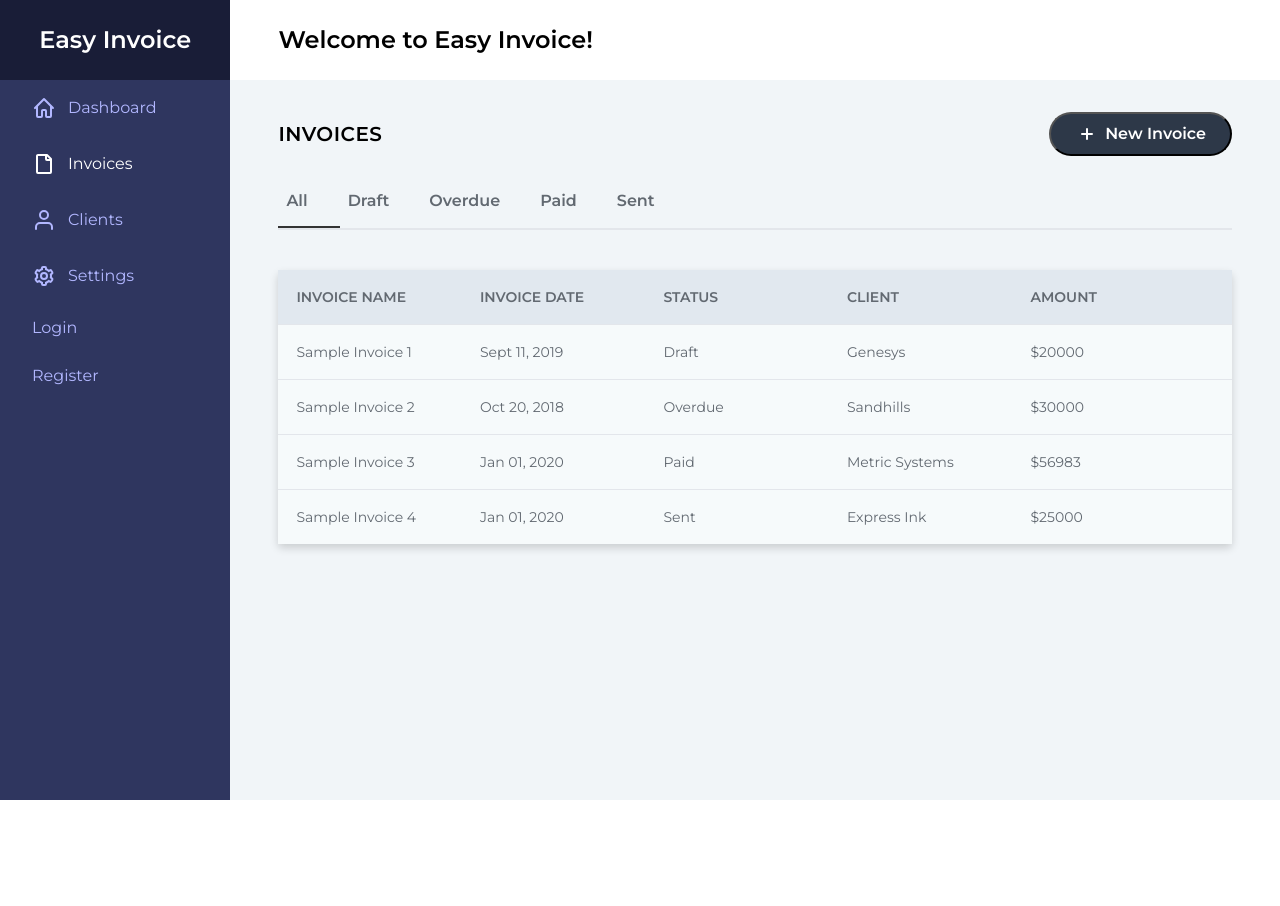
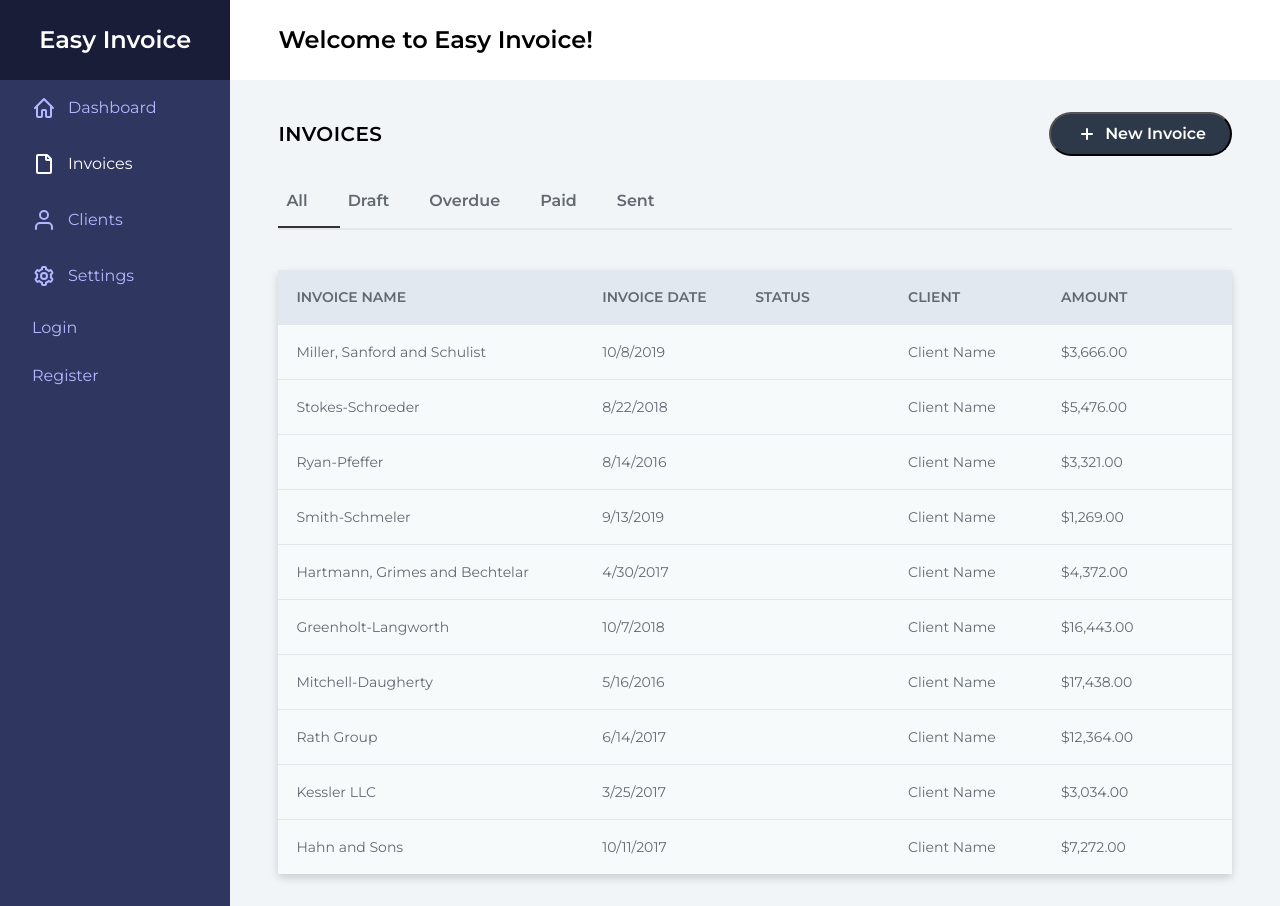
Before and after one commit to rprema/easy-invoice, an Angular app: page /invoices in a window 1280 px wide. Before the commit the page ends 800 px from the top, so only its background shows below. Built offline with nearby package versions, Linux system fonts and the light colour scheme.

Commit message:
Add mock data to the invoices page.

```diff
--- /dev/null
+++ b/src/app/invoices.ts
@@ -0,0 +1,352 @@
+let invoices = [{
+  id: 50,
+  invoiceNumber: 100,
+  invoiceStatus: null,
+  invoiceDate: '10/8/2019',
+  dueDate: '4/6/2017',
+  invoiceName: 'Miller, Sanford and Schulist',
+  companyInfo: {
+    name: 'Oyoba',
+    address: '5567 Larry Avenue',
+    email: 'lcloughton0@washingtonpost.com',
+    phone: '275-616-1939'
+  },
+  clientId: 1,
+  invoiceItems: [
+    {
+      itemName: 'Zontrax',
+      cost: 39,
+      quantity: 94
+    }
+  ],
+  settings: {
+    currency: 'Ruble',
+    taxPercentage: 45,
+    discount: 19
+  }
+}, {
+  id: 59,
+  invoiceNumber: 93,
+  invoiceStatus: null,
+  invoiceDate: '8/22/2018',
+  dueDate: '3/18/2017',
+  invoiceName: 'Stokes-Schroeder',
+  companyInfo: {
+    name: 'Wordpedia',
+    address: '2 Brentwood Avenue',
+    email: 'igravell1@sun.com',
+    phone: '562-785-2327'
+  },
+  clientId: 2,
+  invoiceItems: [
+    {
+      itemName: 'Bitwolf',
+      cost: 26,
+      quantity: 61
+    },
+    {
+      itemName: 'Bamity',
+      cost: 70,
+      quantity: 23
+    },
+    {
+      itemName: 'Trippledex',
+      cost: 20,
+      quantity: 85
+    },
+    {
+      itemName: 'Subin',
+      cost: 38,
+      quantity: 11
+    },
+    {
+      itemName: 'Zontrax',
+      cost: 2,
+      quantity: 81
+    }
+  ],
+  settings: {
+    currency: 'Euro',
+    taxPercentage: 60,
+    discount: 58
+  }
+}, {
+  id: 2,
+  invoiceNumber: 56,
+  invoiceStatus: null,
+  invoiceDate: '8/14/2016',
+  dueDate: '12/26/2018',
+  invoiceName: 'Ryan-Pfeffer',
+  companyInfo: {
+    name: 'Fadeo',
+    address: '067 Browning Court',
+    email: 'pdunston2@wsj.com',
+    phone: '686-312-4471'
+  },
+  clientId: 3,
+  invoiceItems: [
+    {
+      itemName: 'Pannier',
+      cost: 81,
+      quantity: 41
+    }
+  ],
+  settings: {
+    currency: 'Leu',
+    taxPercentage: 69,
+    discount: 12
+  }
+}, {
+  id: 28,
+  invoiceNumber: 4,
+  invoiceStatus: null,
+  invoiceDate: '9/13/2019',
+  dueDate: '12/14/2016',
+  invoiceName: 'Smith-Schmeler',
+  companyInfo: {
+    name: 'Yadel',
+    address: '1 Carberry Park',
+    email: 'edust3@dailymotion.com',
+    phone: '953-287-7565'
+  },
+  clientId: 4,
+  invoiceItems: [
+    {
+      itemName: 'Konklab',
+      cost: 84,
+      quantity: 15
+    },
+    {
+      itemName: 'Duobam',
+      cost: 3,
+      quantity: 3
+    }
+  ],
+  settings: {
+    currency: 'Peso',
+    taxPercentage: 92,
+    discount: 39
+  }
+}, {
+  id: 35,
+  invoiceNumber: 75,
+  invoiceStatus: null,
+  invoiceDate: '4/30/2017',
+  dueDate: '3/15/2016',
+  invoiceName: 'Hartmann, Grimes and Bechtelar',
+  companyInfo: {
+    name: 'Zoomzone',
+    address: '858 Columbus Parkway',
+    email: 'mjeacop4@time.com',
+    phone: '154-942-1641'
+  },
+  clientId: 5,
+  invoiceItems: [
+    {
+      itemName: 'Zoolab',
+      cost: 34,
+      quantity: 82
+    },
+    {
+      itemName: 'Bytecard',
+      cost: 22,
+      quantity: 72
+    }
+  ],
+  settings: {
+    currency: 'Som',
+    taxPercentage: 96,
+    discount: 100
+  }
+}, {
+  id: 9,
+  invoiceNumber: 90,
+  invoiceStatus: null,
+  invoiceDate: '10/7/2018',
+  dueDate: '8/26/2016',
+  invoiceName: 'Greenholt-Langworth',
+  companyInfo: {
+    name: 'Browsezoom',
+    address: '2 Kropf Circle',
+    email: 'mkaroly5@bbb.org',
+    phone: '207-756-5908'
+  },
+  clientId: 6,
+  invoiceItems: [
+    {
+      itemName: 'Zontrax',
+      cost: 72,
+      quantity: 9
+    },
+    {
+      itemName: 'Tempsoft',
+      cost: 94,
+      quantity: 72
+    },
+    {
+      itemName: 'Toughjoyfax',
+      cost: 58,
+      quantity: 94
+    },
+    {
+      itemName: 'Pannier',
+      cost: 97,
+      quantity: 11
+    },
+    {
+      itemName: 'Overhold',
+      cost: 66,
+      quantity: 38
+    }
+  ],
+  settings: {
+    currency: 'Kuna',
+    taxPercentage: 95,
+    discount: 72
+  }
+}, {
+  id: 71,
+  invoiceNumber: 38,
+  invoiceStatus: null,
+  invoiceDate: '5/16/2016',
+  dueDate: '10/3/2016',
+  invoiceName: 'Mitchell-Daugherty',
+  companyInfo: {
+    name: 'Eayo',
+    address: '5 Alpine Trail',
+    email: 'sbraiden6@dagondesign.com',
+    phone: '271-824-3745'
+  },
+  clientId: 7,
+  invoiceItems: [
+    {
+      itemName: 'Sonsing',
+      cost: 91,
+      quantity: 74
+    },
+    {
+      itemName: 'Viva',
+      cost: 48,
+      quantity: 21
+    },
+    {
+      itemName: 'Biodex',
+      cost: 98,
+      quantity: 88
+    },
+    {
+      itemName: 'Quo Lux',
+      cost: 70,
+      quantity: 15
+    },
+    {
+      itemName: 'Alphazap',
+      cost: 2,
+      quantity: 11
+    }
+  ],
+  settings: {
+    currency: 'Yen',
+    taxPercentage: 97,
+    discount: 20
+  }
+}, {
+  id: 70,
+  invoiceNumber: 1,
+  invoiceStatus: null,
+  invoiceDate: '6/14/2017',
+  dueDate: '10/5/2017',
+  invoiceName: 'Rath Group',
+  companyInfo: {
+    name: 'Tagopia',
+    address: '18 Welch Street',
+    email: 'dhinder7@blog.com',
+    phone: '477-367-9369'
+  },
+  clientId: 8,
+  invoiceItems: [
+    {
+      itemName: 'Fixflex',
+      cost: 54,
+      quantity: 99
+    },
+    {
+      itemName: 'Sonair',
+      cost: 49,
+      quantity: 74
+    },
+    {
+      itemName: 'Stronghold',
+      cost: 64,
+      quantity: 53
+    }
+  ],
+  settings: {
+    currency: 'Rupiah',
+    taxPercentage: 53,
+    discount: 9
+  }
+}, {
+  id: 46,
+  invoiceNumber: 71,
+  invoiceStatus: null,
+  invoiceDate: '3/25/2017',
+  dueDate: '7/16/2017',
+  invoiceName: 'Kessler LLC',
+  companyInfo: {
+    name: 'Mynte',
+    address: '65 Forest Dale Plaza',
+    email: 'mfruen8@economist.com',
+    phone: '193-183-9129'
+  },
+  clientId: 9,
+  invoiceItems: [
+    {
+      itemName: 'Asoka',
+      cost: 82,
+      quantity: 37
+    }
+  ],
+  settings: {
+    currency: 'Shilling',
+    taxPercentage: 4,
+    discount: 61
+  }
+}, {
+  id: 50,
+  invoiceNumber: 31,
+  invoiceStatus: null,
+  invoiceDate: '10/11/2017',
+  dueDate: '8/18/2016',
+  invoiceName: 'Hahn and Sons',
+  companyInfo: {
+    name: 'BlogXS',
+    address: '1 Golf Course Lane',
+    email: 'owearn9@scribd.com',
+    phone: '920-348-7655'
+  },
+  clientId: 10,
+  invoiceItems: [
+    {
+      itemName: 'Keylex',
+      cost: 20,
+      quantity: 43
+    },
+    {
+      itemName: 'Stringtough',
+      cost: 38,
+      quantity: 90
+    },
+    {
+      itemName: 'Treeflex',
+      cost: 88,
+      quantity: 34
+    }
+  ],
+  settings: {
+    currency: 'Yuan Renminbi',
+    taxPercentage: 41,
+    discount: 10
+  }
+}];
+export default invoices;
--- a/src/app/pages/invoices/invoices.component.html
+++ b/src/app/pages/invoices/invoices.component.html
@@ -25,12 +25,12 @@
         <div class="main-content__detail_item">CLIENT</div>
         <div class="main-content__detail_item">AMOUNT</div>
       </div>
-      <div class="main-content__detail_items" *ngFor="let item of invoiceItems" (click)="onNavigateToInvoice()">
+      <div class="main-content__detail_items" *ngFor="let item of invoices" (click)="onNavigateToInvoice()">
         <div class="main-content__detail_item detail_item-name">{{item.invoiceName}}</div>
         <div class="main-content__detail_item">{{item.invoiceDate}}</div>
         <div class="main-content__detail_item detail__item-status">{{item.invoiceStatus}}</div>
-        <div class="main-content__detail_item">{{item.invoiceClient}}</div>
-        <div class="main-content__detail_item">{{item.invoiceAmount}}</div>
+        <div class="main-content__detail_item">{{getClientName(item)}}</div>
+        <div class="main-content__detail_item">{{getInvoiceAmount(item) | currency}}</div>
       </div>
     </div>
   </form>
--- a/src/app/pages/invoices/invoices.component.scss
+++ b/src/app/pages/invoices/invoices.component.scss
@@ -55,7 +55,8 @@
     .main-content__detail_items {
       background-color: #F6FAFB;
       list-style: none;
-      display: flex;
+      display: grid;
+      grid-template-columns: 2fr 1fr 1fr 1fr 1fr;
       border-bottom: 1px solid #E3E6EB;
       padding: 20px 18px;
       line-height: 1;
--- a/src/app/pages/invoices/invoices.component.ts
+++ b/src/app/pages/invoices/invoices.component.ts
@@ -1,5 +1,7 @@
 import {Component, OnInit} from '@angular/core';
 import {Router} from '@angular/router';
+
+import invoices from '../../invoices';
 
 @Component({
   selector: 'app-invoices',
@@ -8,42 +10,14 @@ import {Router} from '@angular/router';
 })
 export class InvoicesComponent implements OnInit {
 
-  invoiceItems: any;
+  invoices: any;
 
   constructor(private router: Router) {
   }
 
   ngOnInit() {
-    this.invoiceItems = [
-      {
-        invoiceName: 'Sample Invoice 1',
-        invoiceDate: 'Sept 11, 2019',
-        invoiceStatus: 'Draft',
-        invoiceClient: 'Genesys',
-        invoiceAmount: '$20000',
-      },
-      {
-        invoiceName: 'Sample Invoice 2',
-        invoiceDate: 'Oct 20, 2018',
-        invoiceStatus: 'Overdue',
-        invoiceClient: 'Sandhills',
-        invoiceAmount: '$30000',
-      },
-      {
-        invoiceName: 'Sample Invoice 3',
-        invoiceDate: 'Jan 01, 2020',
-        invoiceStatus: 'Paid',
-        invoiceClient: 'Metric Systems',
-        invoiceAmount: '$56983',
-      },
-      {
-        invoiceName: 'Sample Invoice 4',
-        invoiceDate: 'Jan 01, 2020',
-        invoiceStatus: 'Sent',
-        invoiceClient: 'Express Ink',
-        invoiceAmount: '$25000',
-      }
-    ];
+    this.invoices = invoices;
+    console.log(`invoices: `, invoices);
   }
 
 
@@ -55,5 +29,24 @@ export class InvoicesComponent implements OnInit {
     this.router.navigateByUrl('invoice-form');
   }
 
+  getClientName(item) {
+    let clientId = item.clientId || '';
+
+    if (clientId) {
+      return 'Client Name';
+    }
+
+  }
+
+  getInvoiceAmount(item) {
+    let amount = 0;
+
+    item.invoiceItems.forEach((invoiceItem) => {
+      amount = amount + (invoiceItem.cost * invoiceItem.quantity);
+    });
+
+    return amount;
+  }
+
 
 }
```
